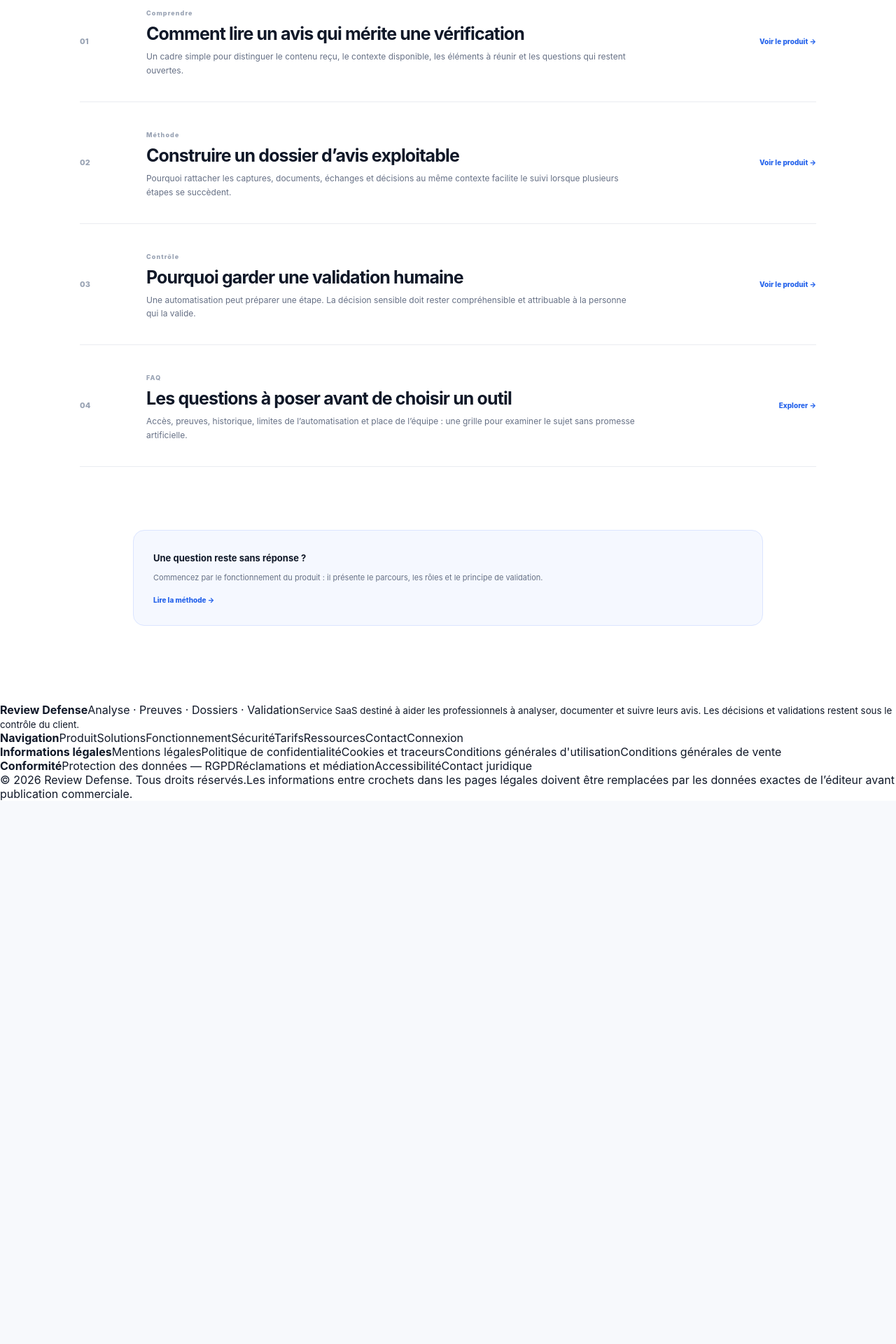
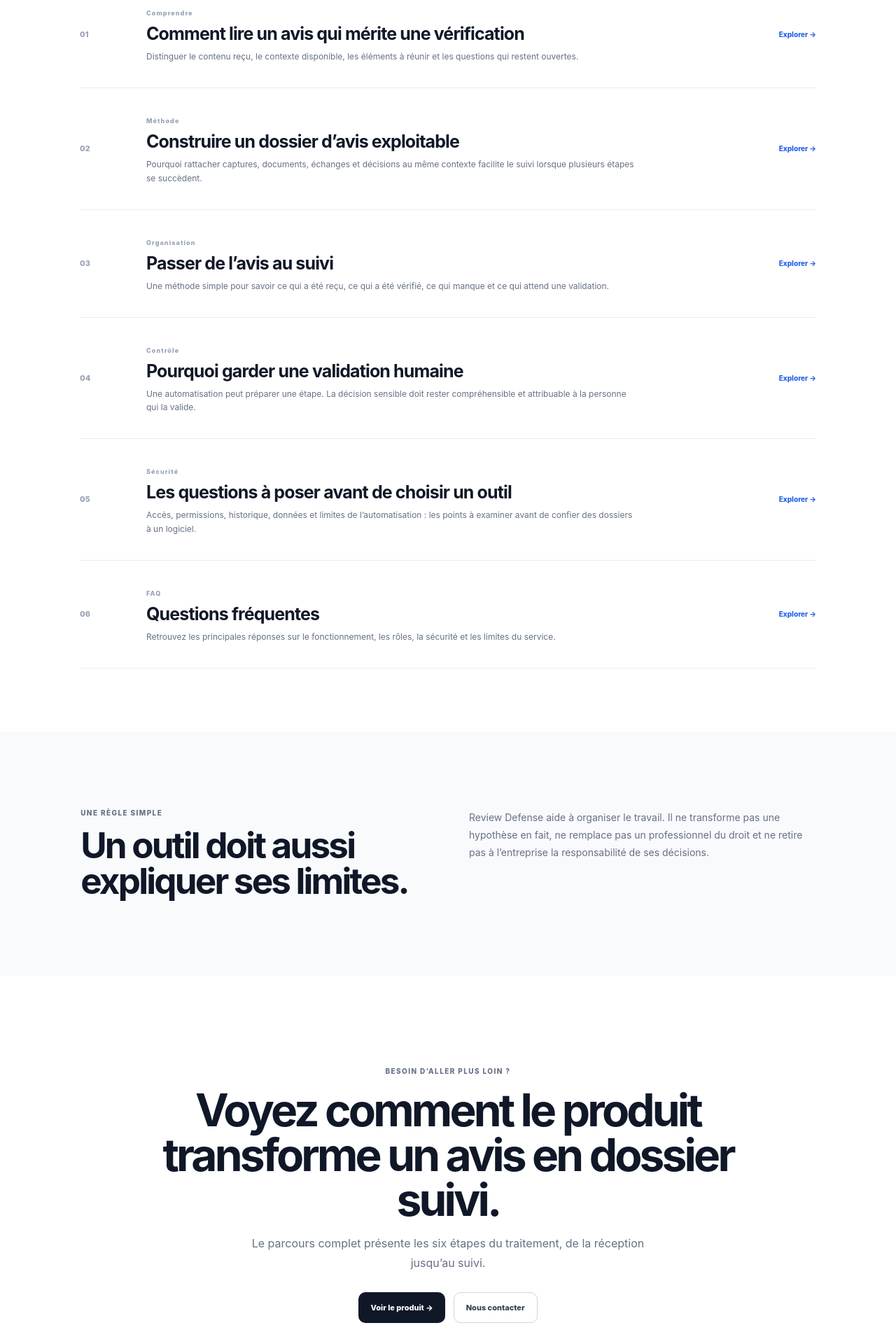
Before and after one commit to 92dugenet-ctrl/review-defense, a React (Vite) app in the folder frontend/: page /ressources in a window 1280 px wide. Shown: the part 600-2520 px from the top of the page at 70% size. Before the commit the page ends 1744 px from the top, so only its background shows below. Built offline with nearby package versions, Linux system fonts and the light colour scheme; no server answers.

Commit message:
feat(frontend): complete public site content architecture

```diff
--- a/frontend/src/pages/ContactPage.tsx
+++ b/frontend/src/pages/ContactPage.tsx
@@ -2,6 +2,13 @@ import { Link } from "react-router-dom";
 import { PublicHeader } from "@/components/layout/PublicHeader";
 import { PublicFooter } from "@/components/layout/PublicFooter";
 import "@/styles/public.css";
+
+const topics = [
+  ["Découverte","Vous souhaitez comprendre le produit, son fonctionnement ou les cas d’usage.","/produit"],
+  ["Tarifs","Vous voulez comparer les abonnements et les prestations proposées.","/tarifs"],
+  ["Sécurité","Vous cherchez à comprendre les accès, les rôles, l’historique et les principes de contrôle.","/securite"],
+  ["Juridique","Votre demande concerne les documents contractuels, la confidentialité ou les informations légales.","/contact-juridique"],
+];
 
 export function ContactPage() {
   return <div className="rd-public">
@@ -10,12 +17,17 @@ export function ContactPage() {
       <section className="rd-contact">
         <div><span className="rd-public-eyebrow">CONTACT</span><h1>Parlons d’abord<br/><em>du besoin.</em></h1><p>Si vous évaluez Review Defense, commencez par préciser ce que vous cherchez à organiser : analyse d’avis, documentation, suivi des dossiers ou validation des étapes sensibles.</p></div>
         <div className="rd-contact-panel">
-          <span>PREMIÈRE ÉTAPE</span><h2>Créer un espace pour découvrir le parcours.</h2><p>La voie la plus directe pour explorer le produit est de commencer un espace. Vous pourrez ensuite examiner les fonctionnalités et le fonctionnement avant de décider de la suite.</p><Link className="rd-public-cta" to="/register">Créer mon espace →</Link>
+          <span>PREMIÈRE ÉTAPE</span><h2>Découvrez le parcours avant de changer votre organisation.</h2><p>La voie la plus directe est de créer un espace et de parcourir le produit. Vous pourrez ensuite examiner les fonctionnalités et décider de la suite.</p><Link className="rd-public-cta" to="/register">Créer mon espace →</Link>
           <hr/>
-          <span>BESOIN D’INFORMATIONS</span><p>Pour les sujets juridiques, consultez les informations légales et la politique de confidentialité disponibles sur le site.</p><Link className="rd-public-secondary" to="/contact-juridique">Voir le contact juridique →</Link>
+          <span>UNE DEMANDE PRÉCISE ?</span><p>Choisissez directement le sujet qui correspond à votre question.</p>
+          <div className="rd-contact-links">{topics.map(([title,text,path]) => <Link key={title} to={path}><strong>{title}</strong><span>{text}</span><b>→</b></Link>)}</div>
         </div>
       </section>
-      <section className="rd-public-faq-strip"><h2>Vous cherchez encore à comprendre le produit ?</h2><div><Link to="/produit">Produit</Link><Link to="/fonctionnement">Fonctionnement</Link><Link to="/securite">Sécurité</Link><Link to="/tarifs">Tarifs</Link></div></section>
+
+      <section className="rd-public-faq-strip">
+        <h2>Avant de nous contacter, vous pouvez aussi consulter les pages principales.</h2>
+        <div><Link to="/produit">Produit</Link><Link to="/solutions">Solutions</Link><Link to="/fonctionnement">Fonctionnement</Link><Link to="/securite">Sécurité</Link><Link to="/tarifs">Tarifs</Link><Link to="/ressources">Ressources</Link></div>
+      </section>
     </main>
     <PublicFooter />
   </div>;
--- a/frontend/src/pages/ResourcesPage.tsx
+++ b/frontend/src/pages/ResourcesPage.tsx
@@ -4,10 +4,12 @@ import { PublicFooter } from "@/components/layout/PublicFooter";
 import "@/styles/public.css";
 
 const resources = [
-  ["Comprendre", "Comment lire un avis qui mérite une vérification", "Un cadre simple pour distinguer le contenu reçu, le contexte disponible, les éléments à réunir et les questions qui restent ouvertes."],
-  ["Méthode", "Construire un dossier d’avis exploitable", "Pourquoi rattacher les captures, documents, échanges et décisions au même contexte facilite le suivi lorsque plusieurs étapes se succèdent."],
-  ["Contrôle", "Pourquoi garder une validation humaine", "Une automatisation peut préparer une étape. La décision sensible doit rester compréhensible et attribuable à la personne qui la valide."],
-  ["FAQ", "Les questions à poser avant de choisir un outil", "Accès, preuves, historique, limites de l’automatisation et place de l’équipe : une grille pour examiner le sujet sans promesse artificielle."],
+  ["Comprendre","Comment lire un avis qui mérite une vérification","Distinguer le contenu reçu, le contexte disponible, les éléments à réunir et les questions qui restent ouvertes.","/produit"],
+  ["Méthode","Construire un dossier d’avis exploitable","Pourquoi rattacher captures, documents, échanges et décisions au même contexte facilite le suivi lorsque plusieurs étapes se succèdent.","/fonctionnement"],
+  ["Organisation","Passer de l’avis au suivi","Une méthode simple pour savoir ce qui a été reçu, ce qui a été vérifié, ce qui manque et ce qui attend une validation.","/fonctionnement"],
+  ["Contrôle","Pourquoi garder une validation humaine","Une automatisation peut préparer une étape. La décision sensible doit rester compréhensible et attribuable à la personne qui la valide.","/securite"],
+  ["Sécurité","Les questions à poser avant de choisir un outil","Accès, permissions, historique, données et limites de l’automatisation : les points à examiner avant de confier des dossiers à un logiciel.","/securite"],
+  ["FAQ","Questions fréquentes","Retrouvez les principales réponses sur le fonctionnement, les rôles, la sécurité et les limites du service.","/securite"],
 ];
 
 export function ResourcesPage() {
@@ -15,17 +17,25 @@ export function ResourcesPage() {
     <PublicHeader />
     <main>
       <section className="rd-public-hero rd-resources-hero">
-        <div><span className="rd-public-eyebrow">RESSOURCES</span><h1>Des réponses avant<br/><em>la décision.</em></h1></div>
-        <div className="rd-public-hero-copy"><p>Les ressources publiques servent à comprendre la méthode et ses limites. Elles ne remplacent ni une analyse juridique ni les règles propres à votre plateforme d’avis.</p></div>
+        <div><span className="rd-public-eyebrow">RESSOURCES</span><h1>Comprendre avant<br/><em>de décider.</em></h1></div>
+        <div className="rd-public-hero-copy"><p>Les ressources publiques servent à comprendre la méthode, les usages et les limites de Review Defense. Elles ne remplacent ni une analyse juridique ni les règles propres à votre plateforme d’avis.</p><Link className="rd-public-link" to="/fonctionnement">Découvrir la méthode →</Link></div>
       </section>
-      <section className="rd-resource-list">
-        {resources.map(([tag,title,text], index) => <article key={title}>
-          <div className="rd-resource-index">0{index + 1}</div>
-          <div><span>{tag}</span><h2>{title}</h2><p>{text}</p></div>
-          {tag === "FAQ" ? <Link to="/securite">Explorer →</Link> : <Link to="/produit">Voir le produit →</Link>}
-        </article>)}
+
+      <section className="rd-resource-list" aria-label="Ressources Review Defense">
+        {resources.map(([tag,title,text,path], index) => <article key={title}><div className="rd-resource-index">0{index + 1}</div><div><span>{tag}</span><h2>{title}</h2><p>{text}</p></div><Link to={path}>Explorer →</Link></article>)}
       </section>
-      <section className="rd-public-note"><strong>Une question reste sans réponse ?</strong><p>Commencez par le fonctionnement du produit : il présente le parcours, les rôles et le principe de validation.</p><Link to="/fonctionnement">Lire la méthode →</Link></section>
+
+      <section className="rd-public-band">
+        <div><span className="rd-public-eyebrow">UNE RÈGLE SIMPLE</span><h2>Un outil doit aussi expliquer ses limites.</h2></div>
+        <p>Review Defense aide à organiser le travail. Il ne transforme pas une hypothèse en fait, ne remplace pas un professionnel du droit et ne retire pas à l’entreprise la responsabilité de ses décisions.</p>
+      </section>
+
+      <section className="rd-public-final">
+        <span className="rd-public-eyebrow">BESOIN D’ALLER PLUS LOIN ?</span>
+        <h2>Voyez comment le produit transforme un avis en dossier suivi.</h2>
+        <p>Le parcours complet présente les six étapes du traitement, de la réception jusqu’au suivi.</p>
+        <div><Link className="rd-public-cta" to="/produit">Voir le produit →</Link><Link className="rd-public-secondary" to="/contact">Nous contacter</Link></div>
+      </section>
     </main>
     <PublicFooter />
   </div>;
--- a/frontend/src/pages/SolutionsPage.tsx
+++ b/frontend/src/pages/SolutionsPage.tsx
@@ -4,58 +4,36 @@ import { PublicFooter } from "@/components/layout/PublicFooter";
 import "@/styles/public.css";
 
 const solutions = [
-  {
-    title: "Restaurants",
-    kicker: "VOLUME & RÉPUTATION",
-    text: "Quand les avis arrivent au fil du service, le besoin n’est pas seulement de répondre vite : il faut retrouver le contexte, les éléments associés et l’état de chaque dossier.",
-    points: ["Centraliser les avis à examiner", "Rattacher les éléments utiles au dossier", "Conserver une validation humaine avant les étapes sensibles"],
-  },
-  {
-    title: "Hôtels",
-    kicker: "SUIVI DANS LE TEMPS",
-    text: "Un avis peut nécessiter plusieurs vérifications ou interventions. Le dossier permet de conserver le fil du traitement au lieu de disperser les informations.",
-    points: ["Suivre les dossiers ouverts", "Retrouver l’historique du traitement", "Identifier les étapes qui attendent une décision"],
-  },
-  {
-    title: "Commerces & artisans",
-    kicker: "MOINS DE RECHERCHE",
-    text: "Pour une petite équipe, chaque dossier doit rester lisible. Review Defense structure le travail sans imposer une décision automatique.",
-    points: ["Voir ce qui est disponible", "Repérer ce qui manque", "Préparer la prochaine étape avant validation"],
-  },
+  { title:"Restaurants", kicker:"VOLUME & RÉPUTATION", text:"Les avis arrivent pendant que l’activité continue. L’enjeu est de retrouver rapidement le contexte et de ne pas perdre le fil des dossiers qui demandent une vérification.", points:["Centraliser les avis à examiner","Rattacher captures, documents et échanges au dossier","Conserver une validation humaine avant les étapes sensibles"] },
+  { title:"Hôtellerie", kicker:"SUIVI DANS LE TEMPS", text:"Une situation peut nécessiter plusieurs vérifications et plusieurs personnes. Le dossier conserve l’historique pour que chacun puisse reprendre le traitement avec le même contexte.", points:["Suivre les dossiers ouverts","Retrouver les étapes déjà réalisées","Identifier les actions qui attendent une décision"] },
+  { title:"Commerces", kicker:"RÉPUTATION LOCALE", text:"Quand chaque avis compte, une organisation simple permet de distinguer les retours courants des situations qui méritent un examen plus approfondi.", points:["Trier les situations qui demandent une attention","Conserver les éléments utiles","Préparer la prochaine étape sans automatiser la décision"] },
+  { title:"Artisans & indépendants", kicker:"SIMPLICITÉ", text:"Une petite équipe n’a pas besoin d’un processus lourd. Review Defense apporte un point de référence pour documenter et suivre les dossiers importants.", points:["Commencer avec quelques dossiers","Voir ce qui est disponible et ce qui manque","Garder une chronologie lisible"] },
+  { title:"Services", kicker:"CONTEXTE CLIENT", text:"Lorsque plusieurs échanges entourent un avis, le contexte devient aussi important que le texte publié. Le dossier rassemble les informations utiles autour de la situation.", points:["Relier avis et éléments associés","Structurer les informations disponibles","Préparer une réponse ou une étape de suivi"] },
+  { title:"Réseaux & franchises", kicker:"VISION MULTI-SITES", text:"Plusieurs établissements peuvent suivre des situations différentes. L’organisation par dossiers facilite la continuité du traitement et la remontée des cas nécessitant une attention particulière.", points:["Conserver un historique par dossier","Faciliter la reprise entre intervenants","Structurer les validations importantes"] },
 ];
 
 export function SolutionsPage() {
   return <div className="rd-public">
     <PublicHeader />
-
     <main>
       <section className="rd-public-hero rd-solutions-hero">
-        <div>
-          <span className="rd-public-eyebrow">SOLUTIONS / MÉTIERS</span>
-          <h1>Le même principe.<br/><em>Des réalités de terrain différentes.</em></h1>
-        </div>
-        <div className="rd-public-hero-copy">
-          <p>Review Defense s’adapte au contexte dans lequel vos avis sont traités. Cette page ne promet pas un résultat métier automatique : elle montre où l’organisation du dossier peut aider.</p>
-          <Link className="rd-public-link" to="/produit">Voir le produit →</Link>
-        </div>
+        <div><span className="rd-public-eyebrow">SOLUTIONS / MÉTIERS</span><h1>Le même principe.<br/><em>Des réalités de terrain différentes.</em></h1></div>
+        <div className="rd-public-hero-copy"><p>Review Defense s’adapte au contexte dans lequel vos avis sont traités. Le produit ne promet pas une décision automatique : il fournit un cadre pour analyser, documenter, préparer et suivre.</p><Link className="rd-public-link" to="/produit">Voir le produit →</Link></div>
       </section>
 
       <section className="rd-solution-grid" aria-label="Solutions par métier">
-        {solutions.map((item) => <article className="rd-solution-card" key={item.title}>
-          <span>{item.kicker}</span><h2>{item.title}</h2><p>{item.text}</p>
-          <ul>{item.points.map((point) => <li key={point}>{point}</li>)}</ul>
-        </article>)}
+        {solutions.map(item => <article className="rd-solution-card" key={item.title}><span>{item.kicker}</span><h2>{item.title}</h2><p>{item.text}</p><ul>{item.points.map(point => <li key={point}>{point}</li>)}</ul></article>)}
       </section>
 
       <section className="rd-public-band">
-        <div><span className="rd-public-eyebrow">CE QUE LE LOGICIEL NE FAIT PAS</span><h2>Il ne transforme pas une hypothèse en vérité.</h2></div>
-        <p>Les éléments disponibles peuvent être incomplets. Review Defense sert à structurer l’examen et la documentation ; les décisions sensibles restent sous le contrôle de la personne habilitée.</p>
+        <div><span className="rd-public-eyebrow">UNE BASE COMMUNE</span><h2>Un dossier, quel que soit votre métier.</h2></div>
+        <p>Le principe reste identique : comprendre ce qui est reçu, réunir les éléments disponibles, préparer la suite et conserver une trace du traitement. Les décisions sensibles restent sous le contrôle de la personne habilitée.</p>
       </section>
 
       <section className="rd-public-final">
         <span className="rd-public-eyebrow">POUR COMMENCER</span>
         <h2>Commencez avec les dossiers qui demandent déjà votre attention.</h2>
-        <p>Pas besoin de changer toute votre organisation pour découvrir la méthode. Commencez par comprendre comment le dossier, les preuves et la validation s’articulent.</p>
+        <p>Découvrez d’abord le produit, puis le parcours complet. Vous pouvez commencer petit et élargir l’usage à mesure que votre organisation prend en main la méthode.</p>
         <div><Link className="rd-public-cta" to="/register">Créer mon espace →</Link><Link className="rd-public-secondary" to="/fonctionnement">Voir le parcours</Link></div>
       </section>
     </main>
```
